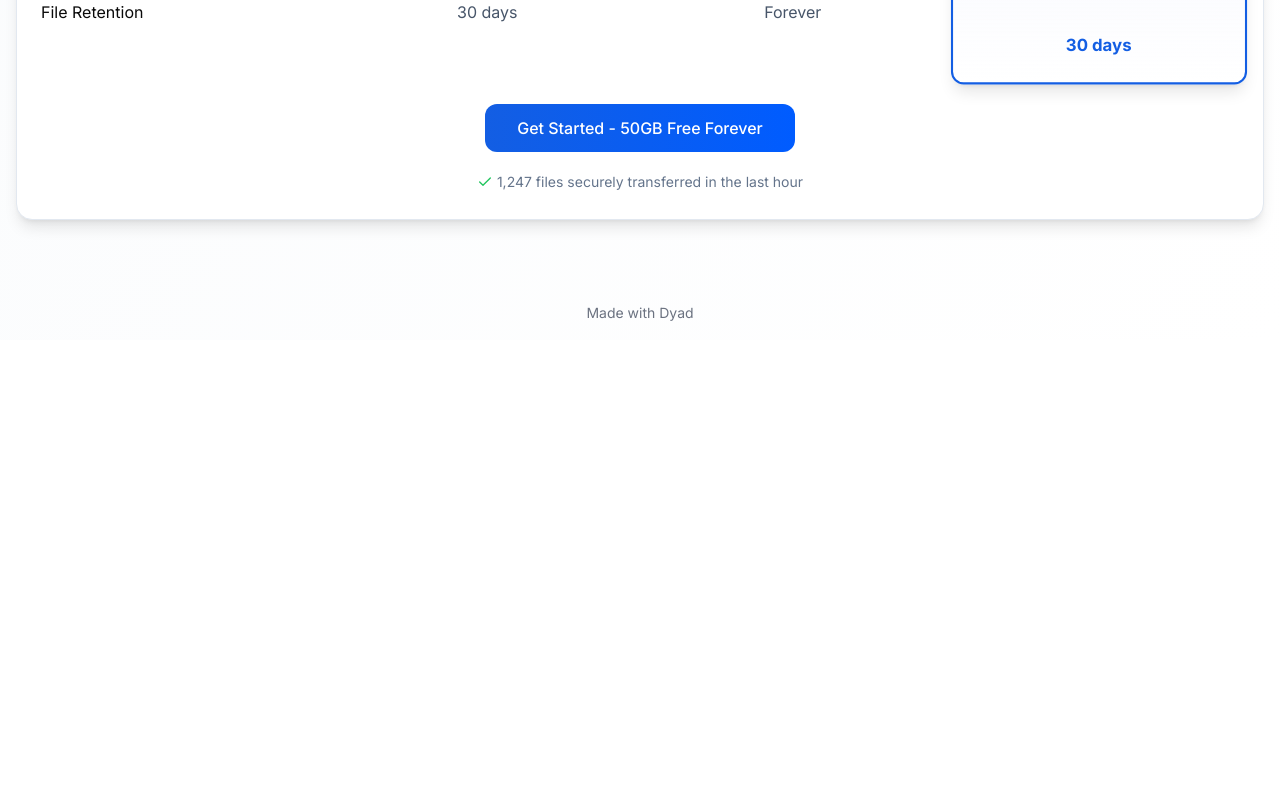
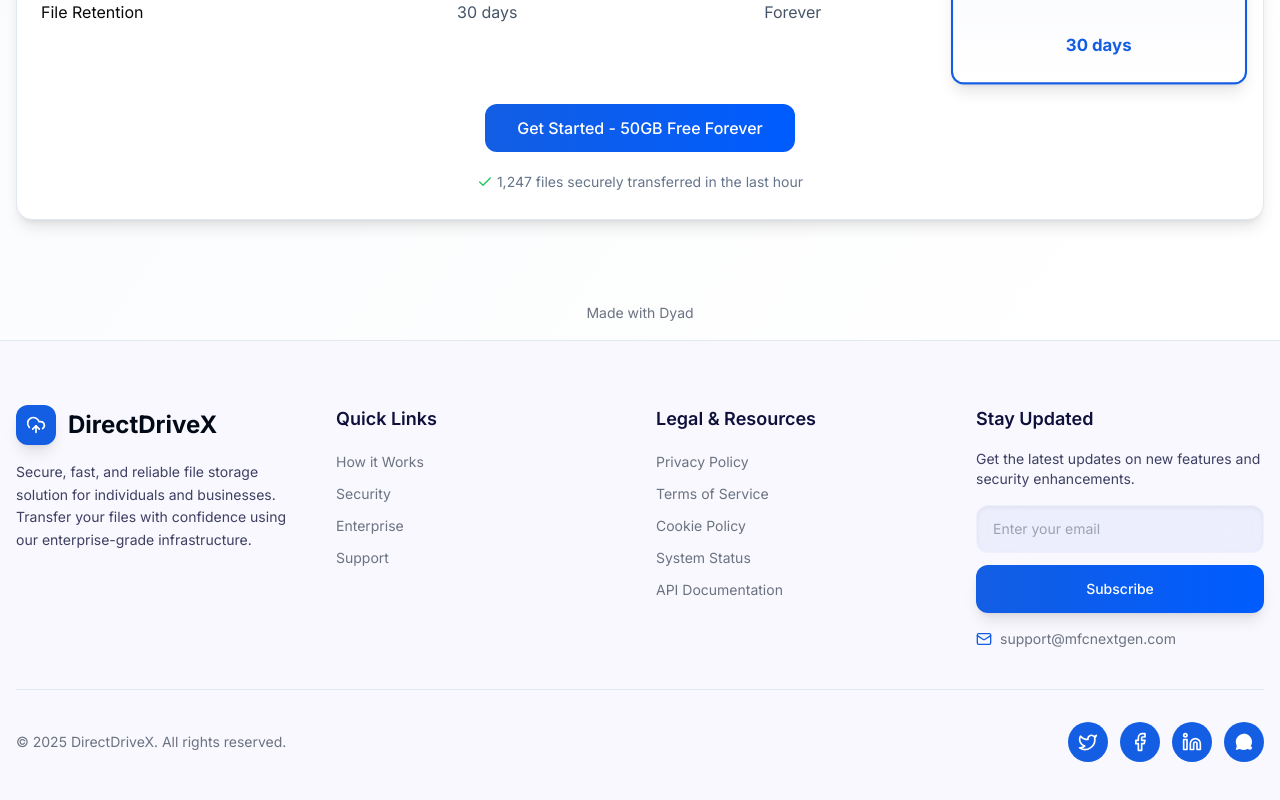
Before and after one commit to armanmishra1000/Directdrivex-Nextjs, a Next.js app: page / in a window 1280 px wide. Shown: the part 1558-2358 px from the top of the page. Before the commit the page ends 1898 px from the top, so only its background shows below. Built offline with nearby package versions, Linux system fonts and the light colour scheme.

Commit message:
[dyad] Created a premium, pixel-perfect footer component - wrote 3 file(s) + extra files edited outside of Dyad

```diff
--- a/src/app/layout.tsx
+++ b/src/app/layout.tsx
@@ -2,6 +2,7 @@ import type { Metadata } from "next";
 import { Inter } from "next/font/google";
 import "./globals.css";
 import { Toaster } from "@/components/ui/sonner";
+import { Footer } from "@/components/layout/Footer";
 
 const inter = Inter({
   subsets: ["latin"],
@@ -21,6 +22,7 @@ export default function RootLayout({
     <html lang="en">
       <body className={`${inter.className} antialiased`}>
         {children}
+        <Footer />
         <Toaster richColors />
       </body>
     </html>
--- /dev/null
+++ b/src/components/layout/Footer.tsx
@@ -0,0 +1,158 @@
+"use client";
+
+import { useState, useEffect } from "react";
+import Link from "next/link";
+import {
+  CloudUpload,
+  Mail,
+  Twitter,
+  Facebook,
+  Linkedin,
+  ArrowUp,
+} from "lucide-react";
+import { SocialIcon, WhatsAppIcon } from "./SocialIcon";
+
+export function Footer() {
+  const [isVisible, setIsVisible] = useState(false);
+  const [email, setEmail] = useState("");
+
+  const toggleVisibility = () => {
+    if (window.pageYOffset > 300) {
+      setIsVisible(true);
+    } else {
+      setIsVisible(false);
+    }
+  };
+
+  const scrollToTop = () => {
+    window.scrollTo({
+      top: 0,
+      behavior: "smooth",
+    });
+  };
+
+  useEffect(() => {
+    window.addEventListener("scroll", toggleVisibility);
+    return () => {
+      window.removeEventListener("scroll", toggleVisibility);
+    };
+  }, []);
+
+  const handleSubscribe = (e: React.FormEvent) => {
+    e.preventDefault();
+    // Newsletter subscription logic would go here
+    console.log("Subscribed with:", email);
+    setEmail("");
+  };
+
+  return (
+    <footer className="bg-bolt-white border-t border-slate-200 shadow-sm font-sans">
+      <div className="container mx-auto px-4 py-10 lg:py-16">
+        <div className="grid grid-cols-1 md:grid-cols-2 lg:grid-cols-4 gap-8">
+          {/* Company Information */}
+          <div className="space-y-4">
+            <Link href="/" className="flex items-center space-x-3">
+              <div className="flex items-center justify-center w-10 h-10 bg-bolt-blue rounded-xl shadow-lg">
+                <CloudUpload className="w-5 h-5 text-white" />
+              </div>
+              <span className="text-2xl font-bold text-bolt-black">
+                DirectDriveX
+              </span>
+            </Link>
+            <p className="text-sm text-bolt-medium-black/80 leading-relaxed">
+              Secure, fast, and reliable file storage solution for individuals
+              and businesses. Transfer your files with confidence using our
+              enterprise-grade infrastructure.
+            </p>
+          </div>
+
+          {/* Quick Links */}
+          <div>
+            <h3 className="text-lg font-semibold text-bolt-medium-black mb-4">
+              Quick Links
+            </h3>
+            <ul className="space-y-2">
+              <li><Link href="/how-it-works" className="text-sm text-gray-500 hover:text-bolt-blue transition-colors duration-300">How it Works</Link></li>
+              <li><Link href="/security" className="text-sm text-gray-500 hover:text-bolt-blue transition-colors duration-300">Security</Link></li>
+              <li><Link href="/enterprise" className="text-sm text-gray-500 hover:text-bolt-blue transition-colors duration-300">Enterprise</Link></li>
+              <li><Link href="/support" className="text-sm text-gray-500 hover:text-bolt-blue transition-colors duration-300">Support</Link></li>
+            </ul>
+          </div>
+
+          {/* Legal & Resources */}
+          <div>
+            <h3 className="text-lg font-semibold text-bolt-medium-black mb-4">
+              Legal & Resources
+            </h3>
+            <ul className="space-y-2">
+              <li><Link href="/privacy" className="text-sm text-gray-500 hover:text-bolt-blue transition-colors duration-300">Privacy Policy</Link></li>
+              <li><Link href="/terms" className="text-sm text-gray-500 hover:text-bolt-blue transition-colors duration-300">Terms of Service</Link></li>
+              <li><Link href="/cookies" className="text-sm text-gray-500 hover:text-bolt-blue transition-colors duration-300">Cookie Policy</Link></li>
+              <li><Link href="/status" className="text-sm text-gray-500 hover:text-bolt-blue transition-colors duration-300">System Status</Link></li>
+              <li><Link href="/api-docs" className="text-sm text-gray-500 hover:text-bolt-blue transition-colors duration-300">API Documentation</Link></li>
+            </ul>
+          </div>
+
+          {/* Newsletter & Contact */}
+          <div>
+            <h3 className="text-lg font-semibold text-bolt-medium-black mb-4">
+              Stay Updated
+            </h3>
+            <p className="text-sm text-bolt-medium-black/80 mb-4">
+              Get the latest updates on new features and security enhancements.
+            </p>
+            <form onSubmit={handleSubscribe} className="space-y-3">
+              <input
+                type="email"
+                value={email}
+                onChange={(e) => setEmail(e.target.value)}
+                placeholder="Enter your email"
+                className="w-full h-12 px-4 text-sm bg-bolt-light-blue/30 border border-white/20 rounded-xl shadow-inner focus:outline-none focus:ring-2 focus:ring-bolt-cyan backdrop-blur-xl transition-all"
+                required
+              />
+              <button
+                type="submit"
+                className="w-full h-12 text-sm font-medium text-white bg-gradient-to-r from-bolt-blue to-bolt-mid-blue rounded-xl hover:from-bolt-mid-blue hover:to-bolt-blue hover:scale-105 transition-all duration-300 shadow-lg"
+              >
+                Subscribe
+              </button>
+            </form>
+            <div className="flex items-center space-x-2 mt-4">
+              <Mail className="w-4 h-4 text-bolt-blue" />
+              <a
+                href="mailto:support&#64;mfcnextgen.com"
+                className="text-sm text-gray-500 hover:text-bolt-blue transition-colors duration-300"
+              >
+                support&#64;mfcnextgen.com
+              </a>
+            </div>
+          </div>
+        </div>
+
+        {/* Bottom Section */}
+        <div className="mt-10 pt-8 border-t border-slate-200 flex flex-col md:flex-row items-center justify-between gap-6">
+          <p className="text-sm text-gray-500 text-center md:text-left">
+            &copy; {new Date().getFullYear()} DirectDriveX. All rights reserved.
+          </p>
+          <div className="flex items-center space-x-3">
+            <SocialIcon href="https://twitter.com" icon={<Twitter className="w-5 h-5 text-white" />} />
+            <SocialIcon href="https://facebook.com" icon={<Facebook className="w-5 h-5 text-white" />} />
+            <SocialIcon href="https://linkedin.com" icon={<Linkedin className="w-5 h-5 text-white" />} />
+            <SocialIcon href="https://whatsapp.com" icon={<WhatsAppIcon />} />
+          </div>
+        </div>
+      </div>
+
+      {/* Back to Top Button */}
+      {isVisible && (
+        <button
+          onClick={scrollToTop}
+          className="fixed bottom-6 right-6 w-12 h-12 flex items-center justify-center bg-gradient-to-r from-bolt-blue to-bolt-mid-blue text-white rounded-full shadow-xl animate-bounce hover:animate-none hover:scale-110 transition-all duration-300 z-50"
+          aria-label="Back to top"
+        >
+          <ArrowUp className="w-6 h-6" />
+        </button>
+      )}
+    </footer>
+  );
+}
--- /dev/null
+++ b/src/components/layout/SocialIcon.tsx
@@ -0,0 +1,28 @@
+import Link from "next/link";
+
+interface SocialIconProps {
+  href: string;
+  icon: React.ReactNode;
+}
+
+export const SocialIcon = ({ href, icon }: SocialIconProps) => (
+  <Link
+    href={href}
+    target="_blank"
+    rel="noopener noreferrer"
+    className="w-10 h-10 flex items-center justify-center bg-bolt-blue rounded-full hover:bg-bolt-mid-blue hover:scale-110 transition-all duration-300"
+  >
+    {icon}
+  </Link>
+);
+
+export const WhatsAppIcon = () => (
+  <svg
+    className="w-5 h-5 text-white"
+    fill="currentColor"
+    viewBox="0 0 24 24"
+    aria-hidden="true"
+  >
+    <path d="M12.04 2c-5.46 0-9.91 4.45-9.91 9.91 0 1.75.46 3.38 1.25 4.82l-1.34 4.91 5.04-1.32c1.39.77 2.96 1.21 4.58 1.21h.01c5.46 0 9.91-4.45 9.91-9.91s-4.45-9.91-9.91-9.91zM17.23 14.25c-.2-.1-.58-.29-.67-.32-.09-.04-2.2-1.08-2.54-1.2-.34-.12-.58-.18-.83.18-.24.36-.96 1.2-.18 1.45.08.24 1.17.43 1.34.46.17.04.29.03.41-.06.12-.09.51-.59.58-.66.07-.07.15-.01.27.06.12.07.58.28.66.32.09.04.15.06.17.09.02.03 0 .18-.03.21-.03.03-.24.27-.33.36s-.18.1-.36.06c-.18-.04-1.05-.39-2-1.23-.74-.66-1.23-1.48-1.38-1.72-.15-.24-.02-.38.11-.5.12-.11.27-.28.41-.42.14-.14.18-.24.27-.4s.05-.18-.01-.36c-.06-.18-.83-2-.14-2.74-.68-.72-1.38-.62-1.59-.62-.2-.01-.44-.01-.68-.01s-.65.09-.99.44c-.34.36-1.31 1.28-1.31 3.11s1.34 3.61 1.51 3.85c.17.24 2.69 4.11 6.52 5.72.91.38 1.62.6 2.18.77.56.17 1.07.14 1.48.09.46-.06 1.41-1.16 1.61-2.28.2-.12.2-.21.14-.32s-.18-.1-.36-.2z" />
+  </svg>
+);
```
